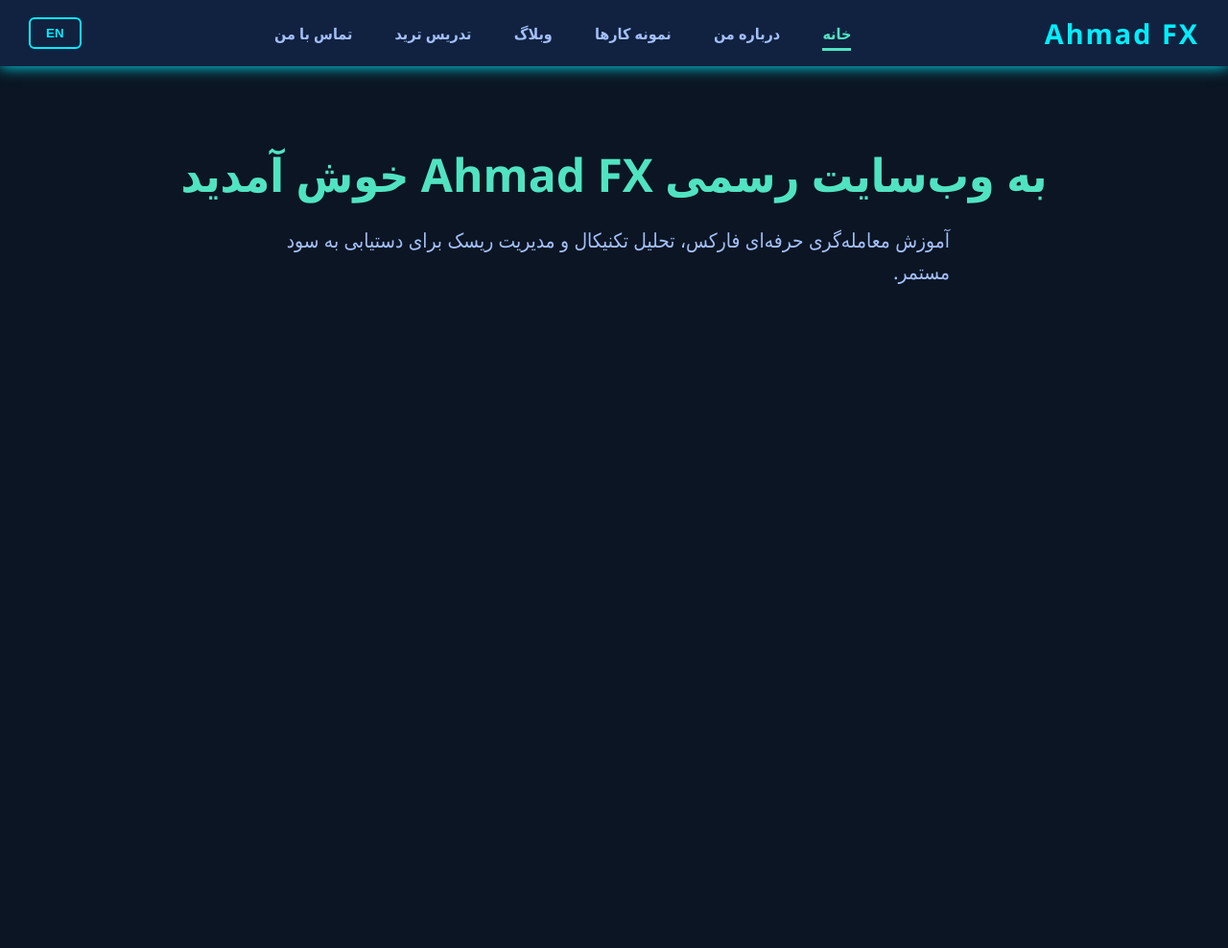
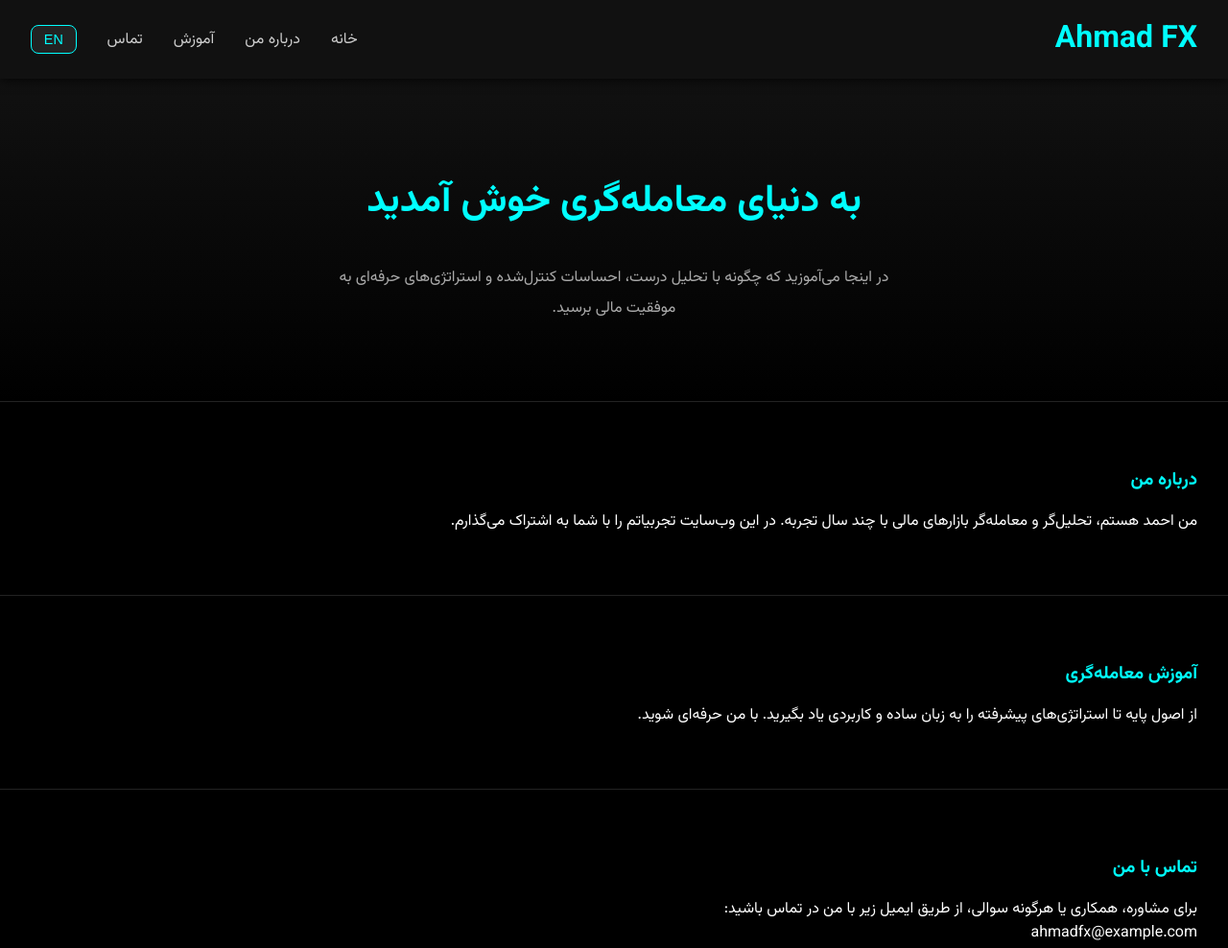
Before and after one commit to Ahmad-fx/Ahmad-fx.github.io, a plain HTML site: page index.html in a window 1280 px wide. Shown: the top 988 px of the page at 96% size. Before the commit the page ends 800 px from the top, so only its background shows below. Drawn offline with Linux system fonts and the light colour scheme.

Commit message:
Update index.html

```diff
--- a/index.html
+++ b/index.html
@@ -1,150 +1,115 @@
 <!DOCTYPE html><html lang="fa" dir="rtl">
 <head>
-  <meta charset="UTF-8">
-  <meta name="viewport" content="width=device-width, initial-scale=1">
-  <title>Ahmad FX - سایت رسمی آموزش ترید</title>
+  <meta charset="UTF-8" />
+  <meta name="viewport" content="width=device-width, initial-scale=1.0" />
+  <title>Ahmad FX</title>
+  <link href="https://fonts.googleapis.com/css2?family=Vazirmatn:wght@400;700&display=swap" rel="stylesheet">
   <style>
-    /* Reset */
-    * { margin: 0; padding: 0; box-sizing: border-box; }
     body {
-      background: #0b1523;
-      font-family: 'Segoe UI', Tahoma, Verdana, sans-serif;
-      color: #cbd5e1;
-      direction: rtl;
-      min-height: 100vh;
-      display: flex;
-      flex-direction: column;
+      margin: 0;
+      font-family: 'Vazirmatn', sans-serif;
+      background: #000;
+      color: #fff;
     }
-    a { color: #4fd1c5; text-decoration: none; }
-    a:hover { text-decoration: underline; }
     header {
-      background: #112240;
+      background: #111;
       display: flex;
       justify-content: space-between;
       align-items: center;
-      padding: 15px 30px;
-      box-shadow: 0 0 15px #0ef;
+      padding: 1rem 2rem;
       position: sticky;
       top: 0;
-      z-index: 999;
+      z-index: 1000;
+      box-shadow: 0 2px 10px rgba(0,0,0,0.7);
     }
-    .logo { font-size: 1.8rem; font-weight: 700; color: #0ef; letter-spacing: 2px; cursor: pointer; }
+    header h1 {
+      margin: 0;
+      color: #0ff;
+    }
+    nav {
+      display: flex;
+      align-items: center;
+    }
     nav a {
-      color: #a3bffa;
-      margin: 0 20px;
-      font-weight: 600;
-      position: relative;
-      padding: 5px 0;
+      margin: 0 1rem;
+      text-decoration: none;
+      color: #ccc;
       transition: color 0.3s;
     }
-    nav a:hover, nav a.active { color: #50e3c2; }
-    nav a::after {
-      content: '';
-      position: absolute;
-      width: 0; height: 3px;
-      background: #50e3c2;
-      bottom: -2px; left: 0;
-      transition: width 0.3s;
+    nav a:hover {
+      color: #0ff;
     }
-    nav a:hover::after, nav a.active::after { width: 100%; }
-    .lang-toggle {
-      background: transparent;
-      border: 2px solid #0ef;
-      color: #0ef;
-      padding: 7px 16px;
-      border-radius: 6px;
+    .language-toggle {
+      background: #222;
+      color: #0ff;
+      border: 1px solid #0ff;
+      padding: 0.4rem 0.8rem;
+      border-radius: 8px;
+      margin-right: 1rem;
       cursor: pointer;
-      font-weight: 700;
+      font-size: 0.9rem;
     }
-    main { flex-grow: 1; padding: 80px 20px 40px; max-width: 1100px; margin: auto; }
-    section { margin-bottom: 80px; }
-    .hero h1 { font-size: 3rem; color: #50e3c2; margin-bottom: 20px; }
-    .hero p { font-size: 1.3rem; color: #a3bffa; line-height: 1.6; max-width: 700px; margin: auto; }
-    /* Portfolio Gallery */
-    .gallery {
-      display: grid;
-      grid-template-columns: repeat(auto-fill, minmax(200px, 1fr));
-      gap: 15px;
+    .hero {
+      padding: 4rem 2rem;
+      text-align: center;
+      background: linear-gradient(180deg, #111, #000);
     }
-    .gallery img {
-      width: 100%;
-      border-radius: 8px;
-      transition: transform 0.3s;
+    .hero h2 {
+      font-size: 2.5rem;
+      color: #0ff;
     }
-    .gallery img:hover { transform: scale(1.05); }
-    /* Contact Form */
-    .contact-form {
-      display: flex;
-      flex-direction: column;
-      gap: 15px;
+    .hero p {
       max-width: 600px;
-      margin: auto;
+      margin: 1rem auto;
+      line-height: 2;
+      color: #aaa;
     }
-    .contact-form input, .contact-form textarea {
-      padding: 12px;
-      border: 2px solid #50e3c2;
-      border-radius: 6px;
-      background: #112240;
-      color: #cbd5e1;
-      font-size: 1rem;
+    .section {
+      padding: 3rem 2rem;
+      border-top: 1px solid #222;
     }
-    .contact-form button {
-      align-self: flex-start;
-      padding: 10px 20px;
-      background: #50e3c2;
-      border: none;
-      border-radius: 6px;
-      color: #112240;
-      cursor: pointer;
-      font-weight: 700;
+    .section h3 {
+      color: #0ff;
+      margin-bottom: 1rem;
     }
     footer {
       text-align: center;
-      padding: 20px;
-      background: #112240;
-      color: #6b7280;
+      padding: 2rem;
+      border-top: 1px solid #222;
       font-size: 0.9rem;
-    }
-    /* Responsive */
-    @media (max-width: 768px) {
-      header { flex-direction: column; gap: 10px; }
-      nav a { margin: 10px; }
-      main { padding: 60px 15px; }
-      .hero h1 { font-size: 2.2rem; }
+      color: #666;
     }
   </style>
+  <script>
+    function toggleLanguage() {
+      alert("در نسخه بعدی، زبان انگلیسی فعال خواهد شد.");
+    }
+  </script>
 </head>
 <body>
-<header>
-  <div class="logo">Ahmad FX</div>
-  <nav>
-    <a href="#home" class="active" data-section="home">خانه</a>
-    <a href="#about" data-section="about">درباره من</a>
-    <a href="#portfolio" data-section="portfolio">نمونه کارها</a>
-    <a href="#blog" data-section="blog">وبلاگ</a>
-    <a href="#trade" data-section="trade">تدریس ترید</a>
-    <a href="#contact" data-section="contact">تماس با من</a>
-  </nav>
-  <button class="lang-toggle" id="langToggle">EN</button>
-</header>
-<main>
-  <section id="home" lang="fa" style="display:block;" class="hero">
-    <h1>به وب‌سایت رسمی Ahmad FX خوش آمدید</h1>
-    <p>آموزش معامله‌گری حرفه‌ای فارکس، تحلیل تکنیکال و مدیریت ریسک برای دستیابی به سود مستمر.</p>
-  </section>
-  <section id="about" lang="fa" style="display:none;">
-    <h1>درباره من</h1>
-    <p>من احمد خسروی، معامله‌گر و مدرس بازارهای مالی با بیش از ۷ سال تجربه. تمرکز من بر آموزش استراتژی‌های کاربردی استراتژیک در فارکس و ارزهای دیجیتال برای رسیدن به رشد پایدار سرمایه.</p>
-  </section>
-  <section id="portfolio" lang="fa" style="display:none;">
-    <h1>نمونه کارها</h1>
-    <div class="gallery">
-      <img src="https://via.placeholder.com/400x250?text=Project+1" alt="Project 1">
-      <img src="https://via.placeholder.com/400x250?text=Project+2" alt="Project 2">
-      <img src="https://via.placeholder.com/400x250?text=Project+3" alt="Project 3">
-      <img src="https://via.placeholder.com/400x250?text=Project+4" alt="Project 4">
-    </div>
-  </section>
-  <section id="blog" lang="fa" style="display:none;">
-    <h1>وبلاگ</h1>
-    <p>مطالب آموزشی، تحلیل‌های بازار و نکات معامله‌گری را در وبلاگ من دنبال کنید.</p
+  <header>
+    <h1>Ahmad FX</h1>
+    <nav>
+      <a href="#">خانه</a>
+      <a href="#about">درباره من</a>
+      <a href="#education">آموزش</a>
+      <a href="#contact">تماس</a>
+      <button class="language-toggle" onclick="toggleLanguage()">EN</button>
+    </nav>
+  </header>  <section class="hero">
+    <h2>به دنیای معامله‌گری خوش آمدید</h2>
+    <p>در اینجا می‌آموزید که چگونه با تحلیل درست، احساسات کنترل‌شده و استراتژی‌های حرفه‌ای به موفقیت مالی برسید.</p>
+  </section>  <section class="section" id="about">
+    <h3>درباره من</h3>
+    <p>من احمد هستم، تحلیل‌گر و معامله‌گر بازارهای مالی با چند سال تجربه. در این وب‌سایت تجربیاتم را با شما به اشتراک می‌گذارم.</p>
+  </section>  <section class="section" id="education">
+    <h3>آموزش معامله‌گری</h3>
+    <p>از اصول پایه تا استراتژی‌های پیشرفته را به زبان ساده و کاربردی یاد بگیرید. با من حرفه‌ای شوید.</p>
+  </section>  <section class="section" id="contact">
+    <h3>تماس با من</h3>
+    <p>برای مشاوره، همکاری یا هرگونه سوالی، از طریق ایمیل زیر با من در تماس باشید:<br> ahmadfx@example.com</p>
+  </section>  <footer>
+    © 2025 Ahmad FX | تمامی حقوق محفوظ است.
+  </footer>
+</body>
+</html>
```
